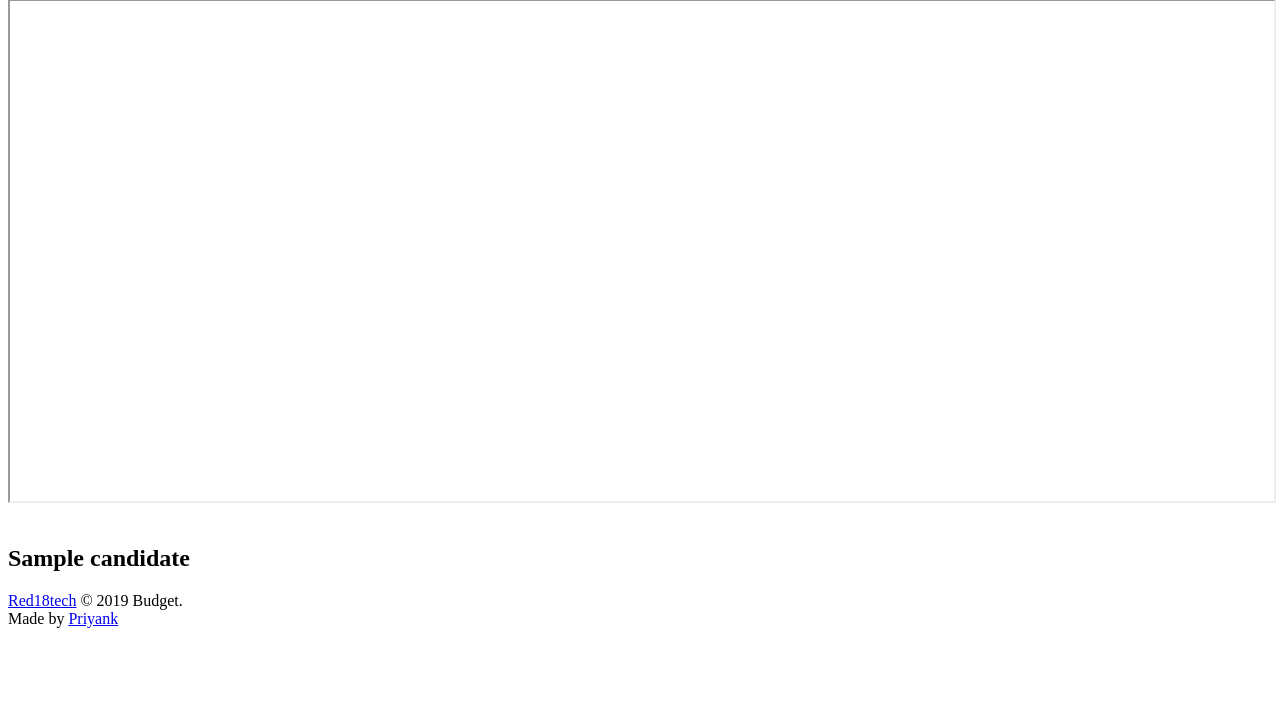
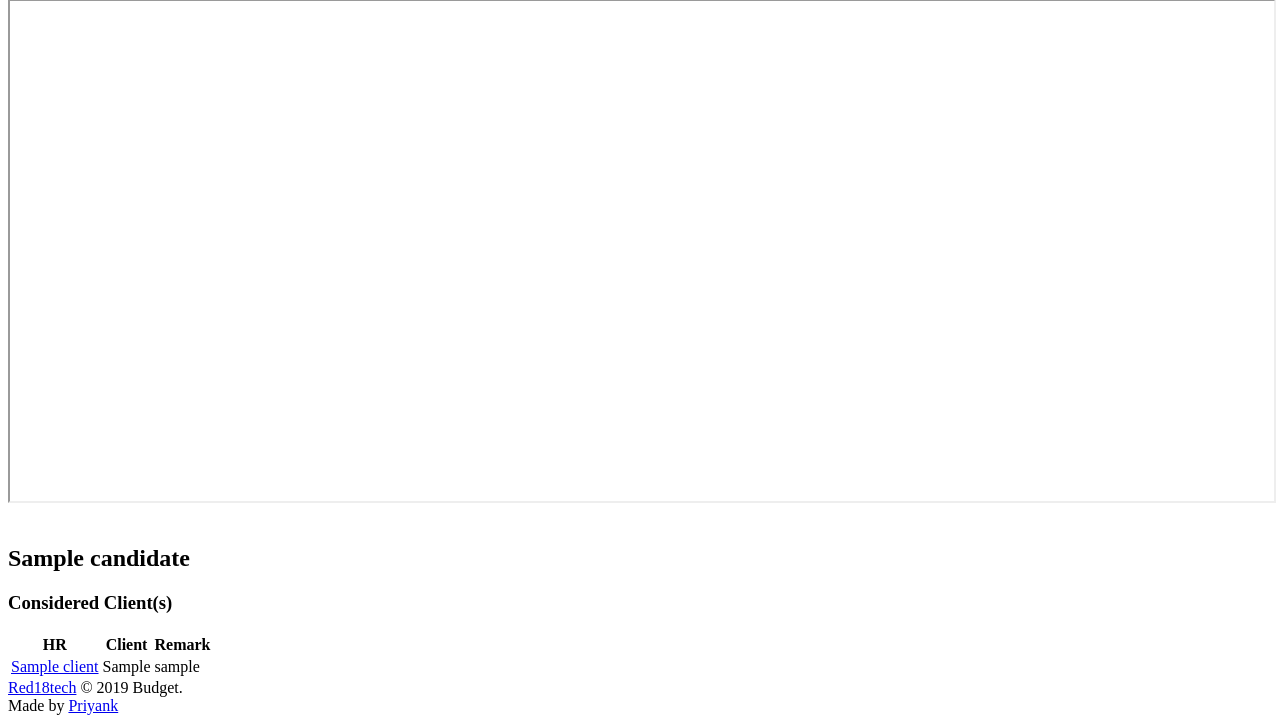
Before and after one commit to priyank-py/HRPannel, a Django app: page /candidate/candidate/1 in a window 1280 px wide. Shown: the part 898-1621 px from the top of the page. Before the commit the page ends 1534 px from the top, so only its background shows below. Run offline with Django 3.2, Linux system fonts and the light colour scheme; tables that the repository leaves empty hold one stand-in row (Sample ...); some libraries are stand-ins or nearby versions.

Commit message:
listing of candidate on jobs page

```diff
--- a/candidates/models.py
+++ b/candidates/models.py
@@ -8,7 +8,7 @@ from django.utils import timezone
 from hr_profile.models import HRProfile
 from tinymce.models import HTMLField
 from taggit.managers import TaggableManager
-from clients.models import Client
+from clients.models import Client, JobDetail
 
 
 YEAR_CHOICES = [(i, i) for i in range(2000, datetime.date.today().year+3)]
@@ -88,9 +88,10 @@ class Experience(models.Model):
     def __str__(self):
         return self.company
 
+    @property
     def total_experience(self):
         self.total = self.end - self.start
-        self.total_years = self.total.years
+        self.total_years = self.total.days
         return self.total_years
 
 
@@ -156,5 +157,5 @@ class HRRemark(models.Model):
     hr = models.ForeignKey(HRProfile, verbose_name=_("HR"), on_delete=models.DO_NOTHING, blank=True, null=True)
     remark = models.CharField(_("Remarks"), max_length=150, blank=True, null=True)
     status = models.CharField(_("Status"), max_length=50, blank=True, null=True, choices=STATUSES)
-    considered_for = models.ForeignKey(Client, verbose_name=_("Considered for"), on_delete=models.DO_NOTHING, blank=True, null=True)
+    considered_for = models.ForeignKey(JobDetail, verbose_name=_("Considered for"), on_delete=models.DO_NOTHING, blank=True, null=True)
     reviewed_on = models.DateField(_("Reviewed on"), auto_now=False, auto_now_add=False)
--- a/clients/models.py
+++ b/clients/models.py
@@ -92,7 +92,7 @@ class JobDetail(models.Model):
     min_experience = models.IntegerField(_("Minimum Experience"), blank=True, null=True)
 
     def __str__(self):
-        return self.designation
+        return f'{self.designation} in {self.client.name}'
 
     def save(self, *args, **kwargs):
         if self.designation:
--- a/clients/views.py
+++ b/clients/views.py
@@ -1,6 +1,7 @@
 from django.http import JsonResponse
 from django.core import serializers
 from django.shortcuts import render, redirect, get_object_or_404
+from candidates.models import Candidate
 from .models import Client
 from .forms import ClientForm
 from django.core.paginator import Paginator, EmptyPage, PageNotAnInteger
@@ -105,8 +106,10 @@ def filtered_jobs(request):
 
 def job(request, id):
     job = get_object_or_404(JobDetail, id=id)
+    candidates = Candidate.objects.filter(remarks__considered_for=job)
     # print(job.required_skills.names())
     context = {
         'job': job,
+        'candidates': candidates,
     }
     return render(request, 'clients/each_job.html', context)
--- a/templates/candidates/each_candidate.html
+++ b/templates/candidates/each_candidate.html
@@ -86,6 +86,33 @@
 
             </div>
         </div>
+        <div class="card">
+            <div class="card-header">
+                <h3 class="text-muted">Considered Client(s)</h3>
+            </div>
+            <div class="card-body">
+                <table class="table table-borderless table-hover text-center">
+                    <thead>
+                        <th>HR</th>
+                        <th>Client</th>
+                        <th>Remark</th>
+                    </thead>
+                    <tbody>
+                    {% if candidate.remarks.all %}
+                    {% for remark in candidate.remarks.all %}
+
+                    <tr>
+                        <td><a href="{% url 'each_client' remark.considered_for.id %}">{{remark.considered_for.client}}</a></td>
+                        <td>{{remark.remark}}</td>
+                        <td>{{remark.hr.user.username}}</td>
+                    </tr>
+
+                    {% endfor %}
+                    {% endif %}
+                    </tbody>
+                </table>
+            </div>
+        </div>
     </div>
 </div>
 
```
Also changed, not shown: candidates/admin.py (+11 -1 lines), templates/clients/each_job.html (+21 -1 lines), candidates/migrations/0016_auto_20191231_1831.py (added), clients/migrations/0013_auto_20191231_1831.py (added).
